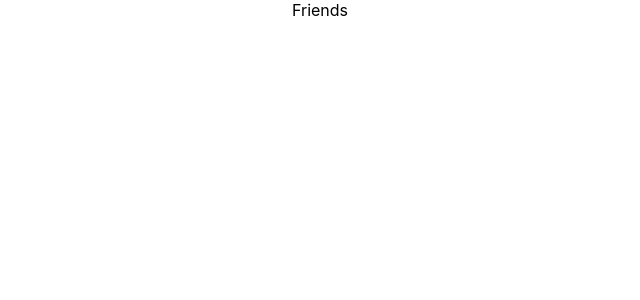
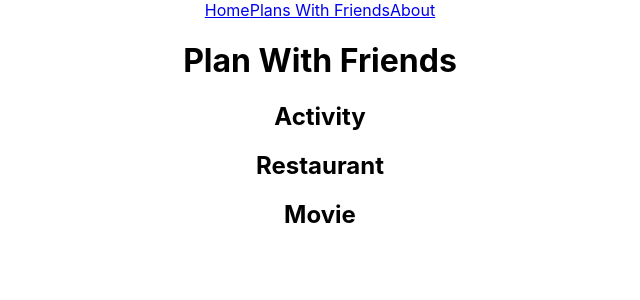
Before and after one commit to anasryadi/Huddl-Client, a React (Create React App) app: page /#/friends in a window 1280 px wide. Shown: the top 300 px of the page, without its empty margins (320-960 px from the left). Built offline with nearby package versions, Linux system fonts and the light colour scheme.

Commit message:
added links and titles to friends.js

```diff
--- a/src/App.js
+++ b/src/App.js
@@ -3,10 +3,13 @@ import './App.css';
 import About from './Components/About';
 import Friends from './Components/Friends';
 import Home from './Components/Home';
+import Links from './Components/Links';
 
 function App() {
   return (
     <div className="App">
+      <Links />
+
       <Routes>
         <Route path="/" element={<Home />} />
         <Route path='/friends' element={<Friends />} />
--- a/src/Components/Friends.js
+++ b/src/Components/Friends.js
@@ -2,7 +2,12 @@ import React from 'react'
 
 const Friends = () => {
   return (
-    <div>Friends</div>
+    <div>
+      <h1>Plan With Friends</h1>
+      <h2>Activity</h2>
+      <h2>Restaurant</h2>
+      <h2>Movie</h2>
+    </div>
   )
 }
 
--- a/src/Components/Links.js
+++ b/src/Components/Links.js
@@ -0,0 +1,16 @@
+import React from 'react'
+import { Link } from 'react-router-dom'
+
+const Links = () => {
+  return (
+    <div>
+        <nav>
+        <Link to='/'>Home</Link>
+        <Link to='/friends'>Plans With Friends</Link>
+        <Link to='/about'>About</Link>
+        </nav>
+    </div>
+  )
+}
+
+export default Links
```
